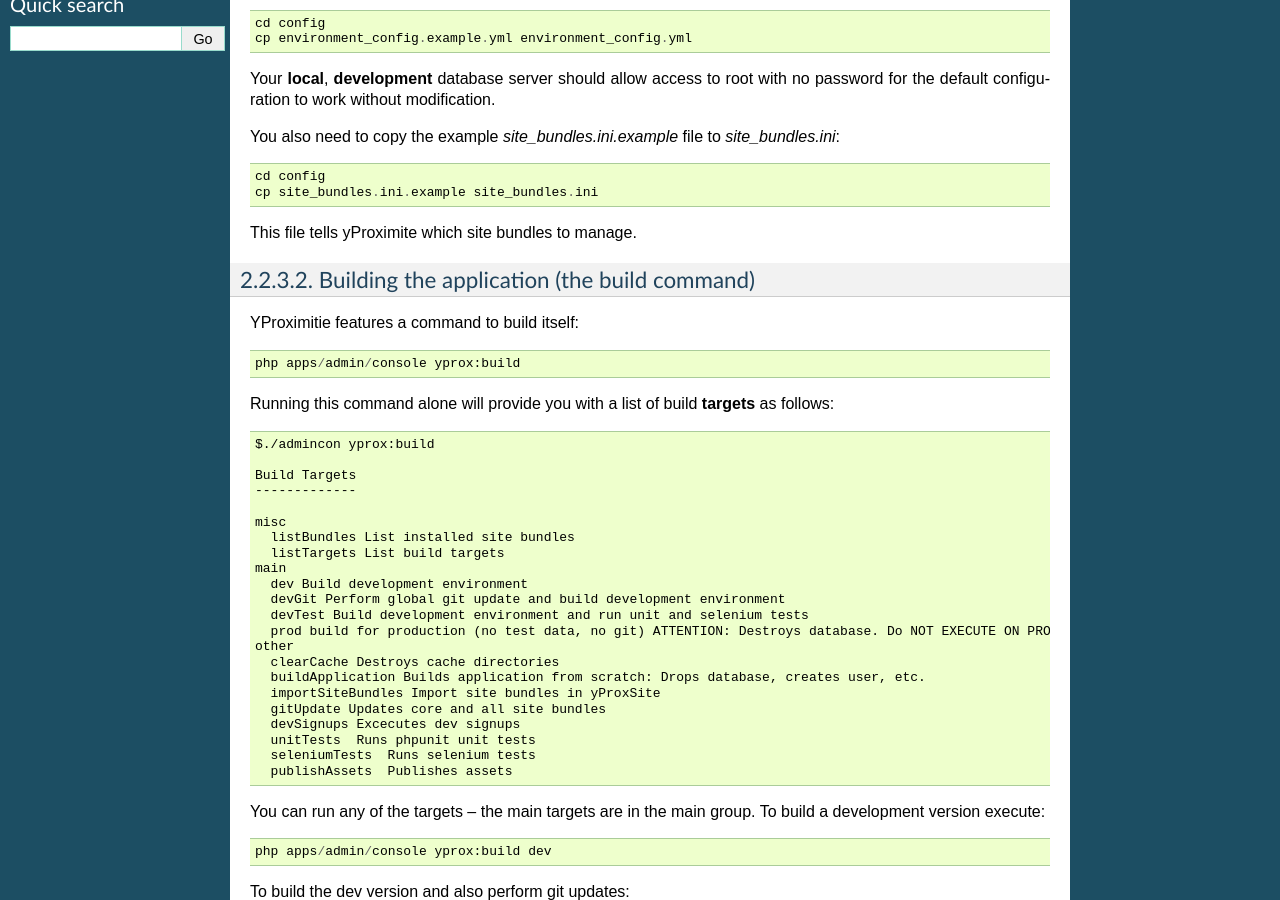
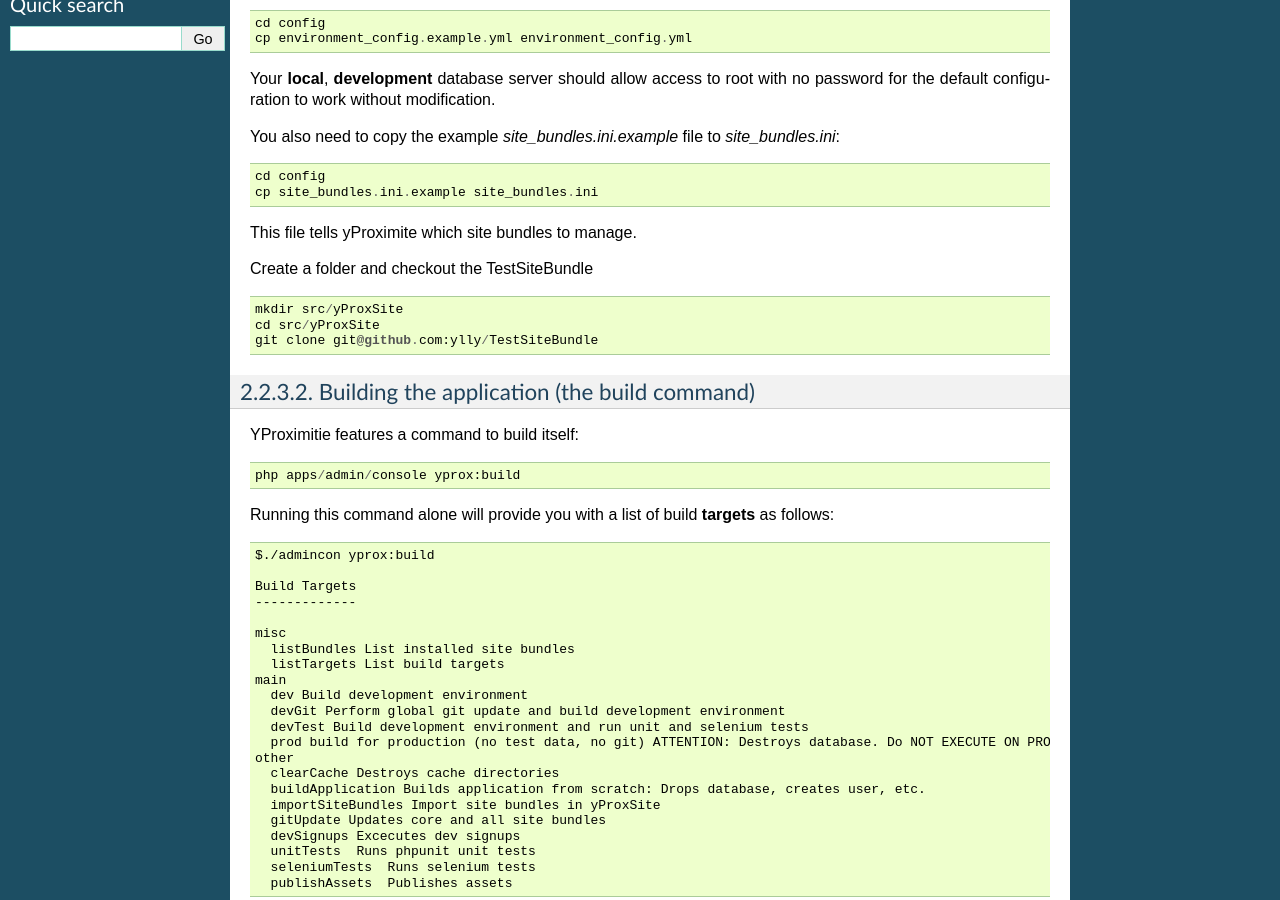
Before and after one commit to Yproximite/yprox-doc, a Sphinx documentation site: the page built from doc/source/howto/installation.rst, in a window 1280 px wide and 900 px high, scrolled down 482 px. Built offline with Sphinx 7.4.7, drawn with Linux system fonts in a browser that asks for light colours; pages that are not in the unit, such as notebooks, are missing from menus.

Commit message:
modif franck

```diff
--- a/doc/source/howto/git.rst
+++ b/doc/source/howto/git.rst
@@ -27,6 +27,12 @@ And now add a new origin for the `Ylly` master repository::
 
 This is required for pulling changes from the main repository back
 to your local repository.
+
+Fetch submodule (Symfony source, etc.)::
+
+    git submodule init
+    git submodule update
+
 
 Working on tickets -- branching and commit formatting
 -----------------------------------------------------
--- a/doc/source/howto/installation.rst
+++ b/doc/source/howto/installation.rst
@@ -36,6 +36,12 @@ You also need to copy the example `site_bundles.ini.example` file to `site_bundl
     cp site_bundles.ini.example site_bundles.ini
 
 This file tells yProximite which site bundles to manage.
+
+Create a folder and checkout the TestSiteBundle ::
+
+    mkdir src/yProxSite
+    cd src/yProxSite
+    git clone git@github.com:ylly/TestSiteBundle
 
 Building the application (the build command)
 --------------------------------------------
```
